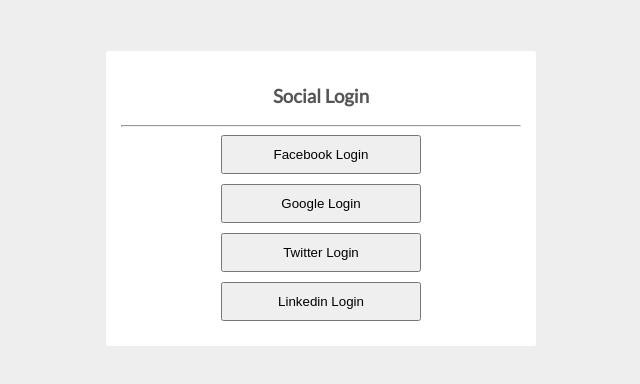
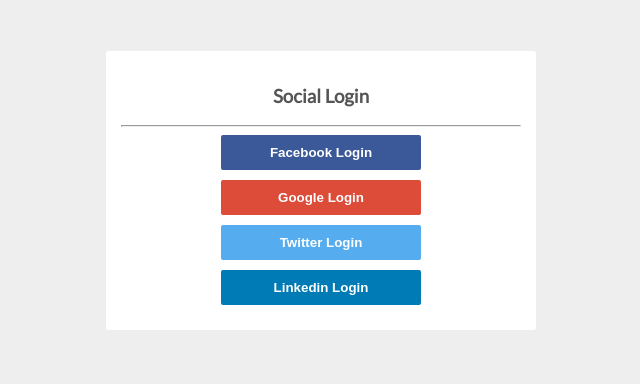
Before and after one commit to nilaykamat/react_social_auth, a React app: page / in a window 1280 px wide. Shown: the whole page, without its empty margins (319-959 px from the left). Built offline with nearby package versions, Linux system fonts and the light colour scheme.

Commit message:
minor UI changes and code optimizations

```diff
--- a/src/index.css
+++ b/src/index.css
@@ -28,5 +28,24 @@
 	display: block;
 	padding: 10px;
 	margin-bottom: 10px;
+	font-weight: bold;
+    border: 0;
+    border-radius: 2px;
+}
 
+#btnFacebook{
+	background: #3B5998;
+	color:#fff;
 }
+#btnGoogle{
+	background: #dd4b39;
+	color:#fff;
+}
+#btnTwitter{
+	background: #55acee;
+	color:#fff;
+}
+#btnLinkedin{
+	background: #007bb5;
+	color:#fff;
+}
--- a/src/index.js
+++ b/src/index.js
@@ -1,6 +1,7 @@
-import React, { Component } from 'react';
+import React, {Component} from 'react';
 import ReactDOM from 'react-dom';
-import {BrowserRouter, Switch, Route } from 'react-router-dom'
+import {BrowserRouter, Switch, Route} from 'react-router-dom'
+
 import Auth from './auth/';
 import Profile from './profile/';
 import './index.css';
--- a/src/profile/index.js
+++ b/src/profile/index.js
@@ -1,4 +1,4 @@
-import React, { Component } from 'react';
+import React, {Component} from 'react';
 
 
 //import config from '../../../config';
```
